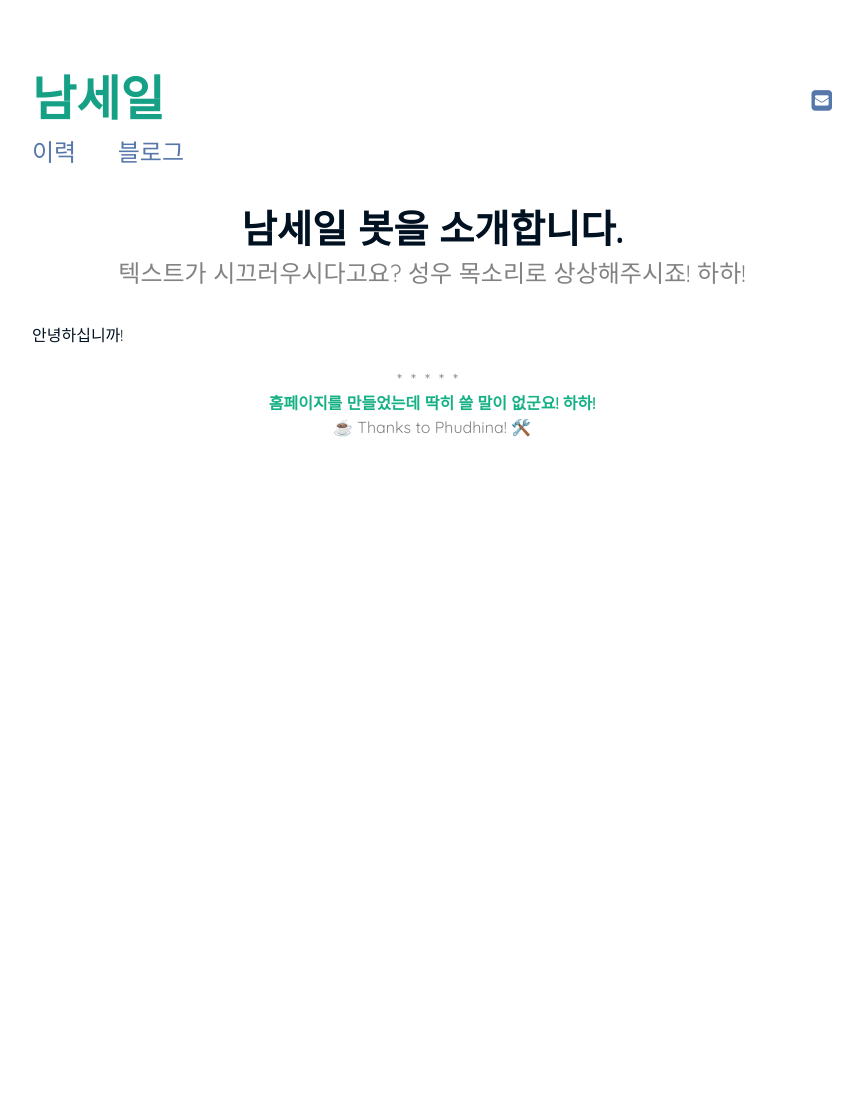
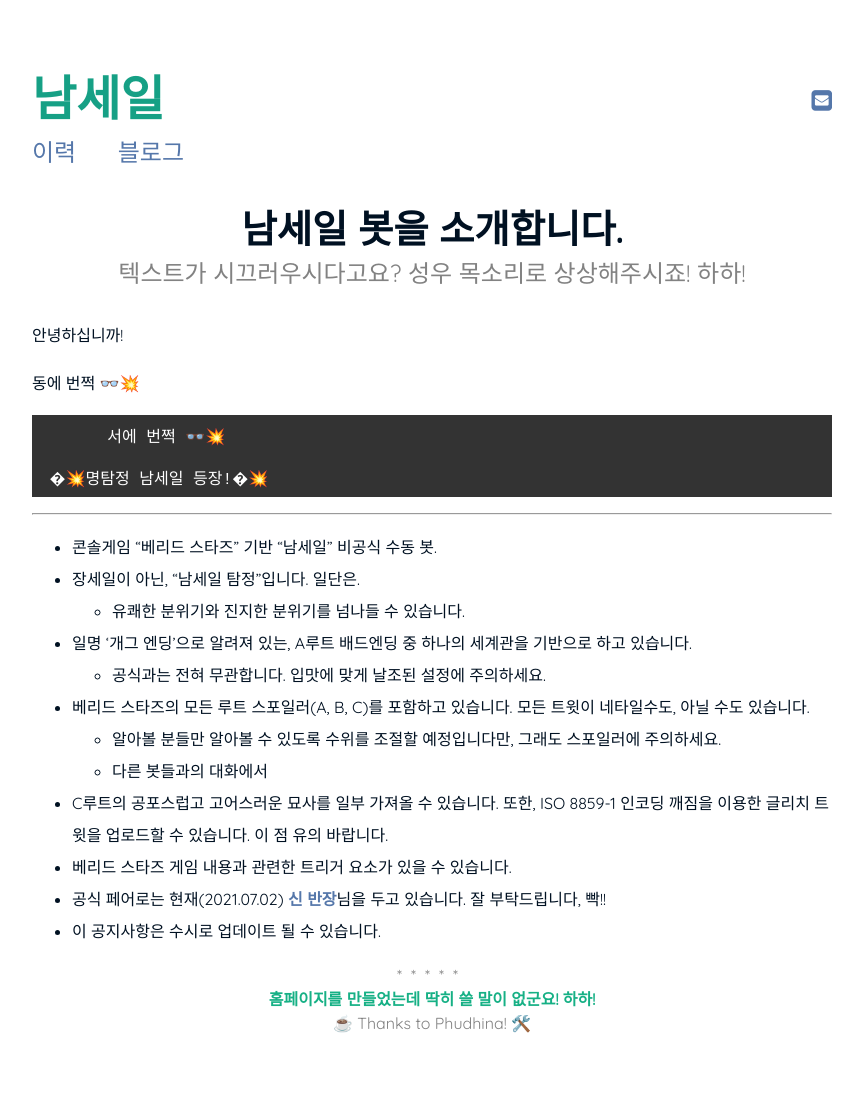
Before and after one commit to seil0224/seil0224.github.io, a Jekyll site: the page built from _posts/2021-07-02-whoishim.md, in a window 1280 px wide. Shown: the whole page, without its empty margins (208-1071 px from the left). Built offline with Jekyll 4.4.1, drawn with Linux system fonts in a browser that asks for light colours; before the commit the page ends 900 px from its top, so only the background shows below that.

Commit message:
Update 2021-07-02-whoishim.md

```diff
--- a/_posts/2021-07-02-whoishim.md
+++ b/_posts/2021-07-02-whoishim.md
@@ -7,3 +7,23 @@ categories: ["notice"]
 ---
 
 안녕하십니까!
+
+동에 번쩍 👓💥
+
+           서에 번쩍 👓💥
+
+     �💥명탐정 남세일 등장!�💥
+
+- - -
+- 콘솔게임 "베리드 스타즈" 기반 "남세일" 비공식 수동 봇.
+- 장세일이 아닌, "남세일 탐정"입니다. 일단은.
+  - 유쾌한 분위기와 진지한 분위기를 넘나들 수 있습니다.
+- 일명 '개그 엔딩'으로 알려져 있는, A루트 배드엔딩 중 하나의 세계관을 기반으로 하고 있습니다.
+  - 공식과는 전혀 무관합니다. 입맛에 맞게 날조된 설정에 주의하세요.
+- 베리드 스타즈의 모든 루트 스포일러(A, B, C)를 포함하고 있습니다. 모든 트윗이 네타일수도, 아닐 수도 있습니다.
+  - 알아볼 분들만 알아볼 수 있도록 수위를 조절할 예정입니다만, 그래도 스포일러에 주의하세요.
+  - 다른 봇들과의 대화에서
+- C루트의 공포스럽고 고어스러운 묘사를 일부 가져올 수 있습니다. 또한, ISO 8859-1 인코딩 깨짐을 이용한 글리치 트윗을 업로드할 수 있습니다. 이 점 유의 바랍니다.
+- 베리드 스타즈 게임 내용과 관련한 트리거 요소가 있을 수 있습니다.
+- 공식 페어로는 현재(2021.07.02) [신 반장](https://twitter.com/ChiefP_Shin)님을 두고 있습니다. 잘 부탁드립니다, 빡!!
+- 이 공지사항은 수시로 업데이트 될 수 있습니다.
```
